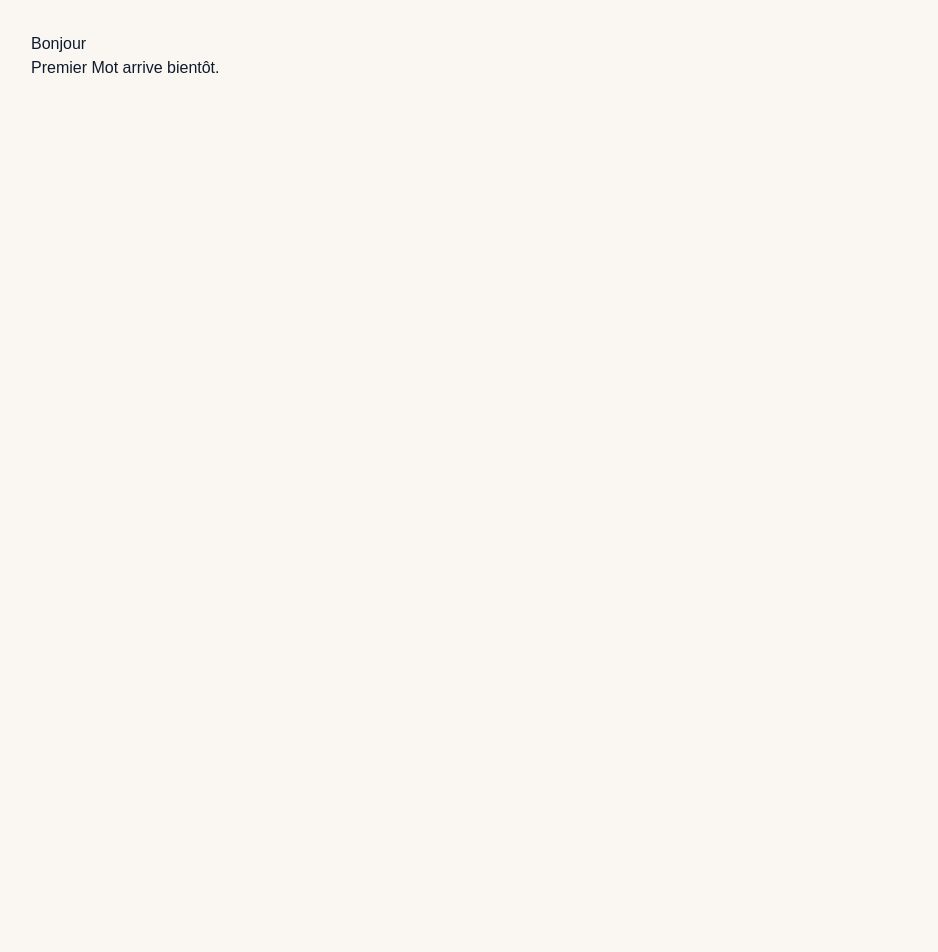
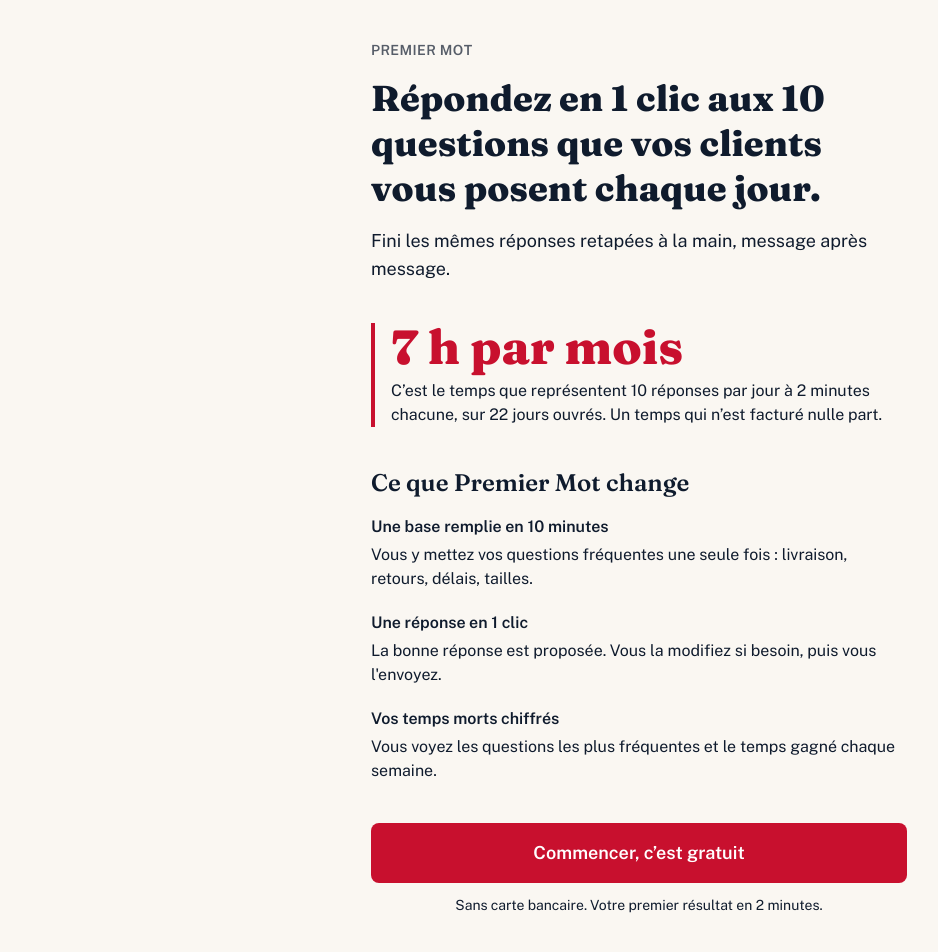
Before and after one commit to Moxtaz/premier-mot, a Next.js app: page / in a window 1280 px wide. Shown: the top 952 px of the page, without its empty margins (1-939 px from the left). Before the commit the page ends 800 px from the top, so only its background shows below. Built offline with nearby package versions, Linux system fonts and the light colour scheme.

Commit message:
Refactor Home component with benefits section
Updated the Home component to include benefits and improved layout.

```diff
--- a/app/page.tsx
+++ b/app/page.tsx
@@ -1,8 +1,73 @@
+const benefices = [
+  {
+    titre: "Une base remplie en 10 minutes",
+    texte:
+      "Vous y mettez vos questions fréquentes une seule fois : livraison, retours, délais, tailles.",
+  },
+  {
+    titre: "Une réponse en 1 clic",
+    texte:
+      "La bonne réponse est proposée. Vous la modifiez si besoin, puis vous l'envoyez.",
+  },
+  {
+    titre: "Vos temps morts chiffrés",
+    texte:
+      "Vous voyez les questions les plus fréquentes et le temps gagné chaque semaine.",
+  },
+];
+
 export default function Home() {
   return (
-    <main style={{ padding: "2rem", fontFamily: "sans-serif" }}>
-      <h1>Bonjour</h1>
-      <p>Premier Mot arrive bientôt.</p>
+    <main className="mx-auto max-w-xl px-5 pb-28 pt-10">
+      <p className="text-sm font-semibold uppercase tracking-wide text-encre/70">
+        Premier Mot
+      </p>
+
+      <h1 className="mt-4 font-titre text-4xl font-extrabold leading-tight">
+        Répondez en 1 clic aux 10 questions que vos clients vous posent chaque
+        jour.
+      </h1>
+
+      <p className="mt-4 text-lg">
+        Fini les mêmes réponses retapées à la main, message après message.
+      </p>
+
+      <section className="mt-10 border-l-4 border-rouge pl-4">
+        <p className="font-titre text-5xl font-extrabold text-rouge">
+          7 h par mois
+        </p>
+        <p className="mt-2">
+          C&rsquo;est le temps que représentent 10 réponses par jour à 2 minutes
+          chacune, sur 22 jours ouvrés. Un temps qui n&rsquo;est facturé nulle
+          part.
+        </p>
+      </section>
+
+      <section className="mt-10">
+        <h2 className="font-titre text-2xl font-semibold">
+          Ce que Premier Mot change
+        </h2>
+        <ul className="mt-4 space-y-5">
+          {benefices.map((b) => (
+            <li key={b.titre}>
+              <p className="font-semibold">{b.titre}</p>
+              <p className="mt-1">{b.texte}</p>
+            </li>
+          ))}
+        </ul>
+      </section>
+
+      <section className="mt-10">
+        <a
+          href="/commencer"
+          className="block rounded-lg bg-rouge px-6 py-4 text-center text-lg font-semibold text-white"
+        >
+          Commencer, c&rsquo;est gratuit
+        </a>
+        <p className="mt-3 text-center text-sm">
+          Sans carte bancaire. Votre premier résultat en 2 minutes.
+        </p>
+      </section>
     </main>
   );
 }
```
